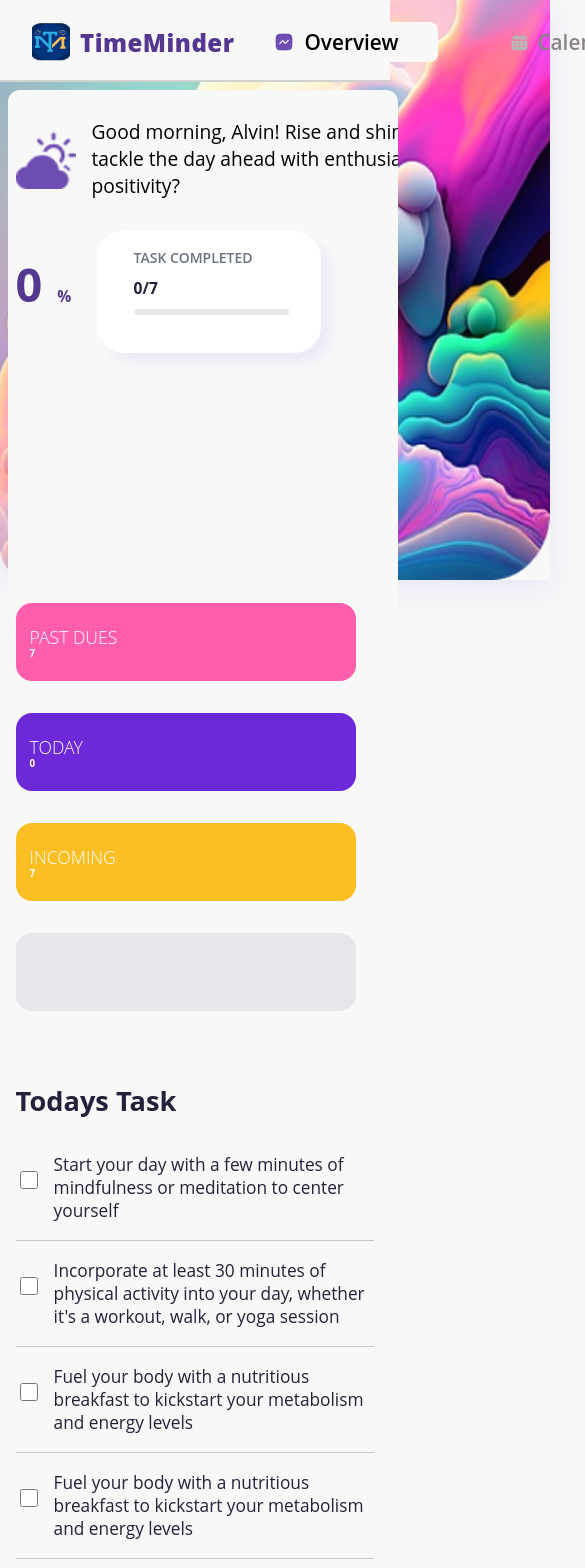
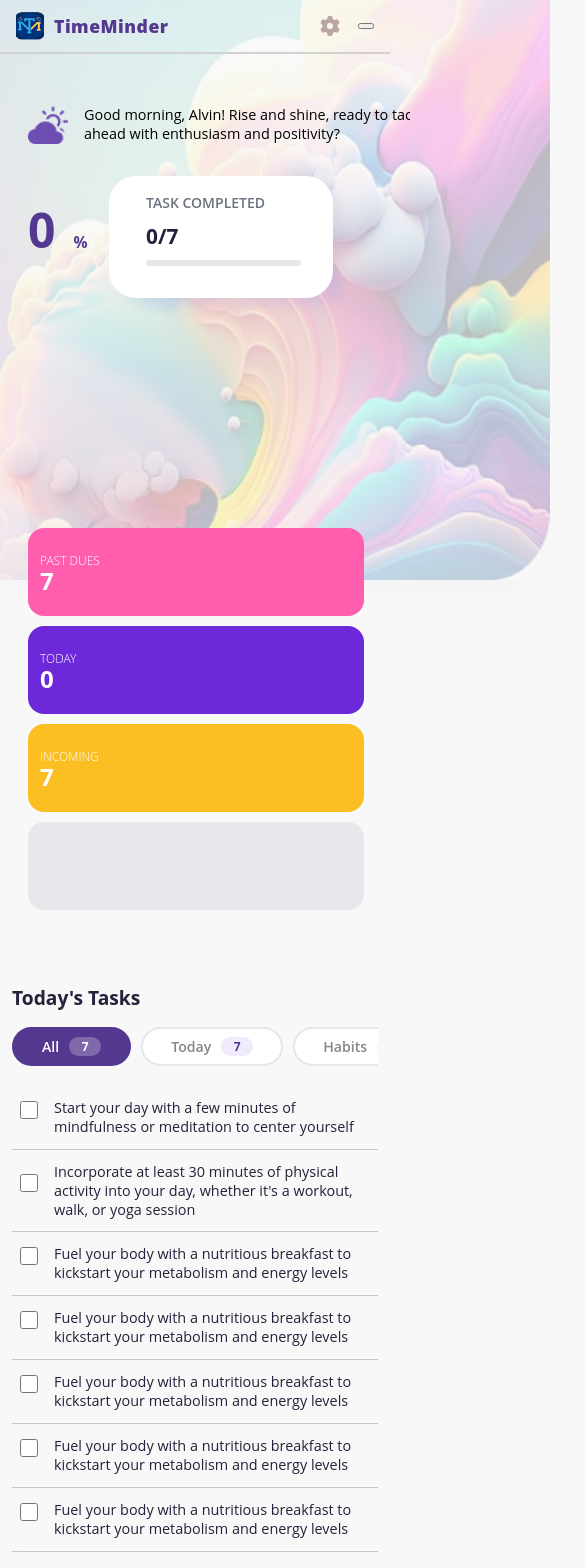
Before and after one commit to KYPanlilio/time-minder-front-end, a React (Vite) app in the folder TimeMinder/: page / in a window 390 px wide. Shown: the top 1568 px of the page, 585 px wide, since content can reach past the window. Built offline with nearby package versions, Linux system fonts and the light colour scheme.

Commit message:
task list tabs filtering fix

```diff
--- a/TimeMinder/src/App.css
+++ b/TimeMinder/src/App.css
@@ -14,6 +14,7 @@ body {
 #root::before {
   content: '';
   position: absolute;
+  filter: lighten(0.1);
   top: 0;
   left: 0;
   width: 550px;
@@ -21,12 +22,8 @@ body {
   background: url('./assets/wave.png') no-repeat left top;
   background-size: 550px 580px;
   z-index: 0;
-    border-top-left-radius: 32px;
-    border-bottom-left-radius: 32px;
+  border-bottom-right-radius: 36px;
   box-shadow: 0 8px 32px 0 rgba(99,102,241,0.12);
-    pointer-events: none;   /* this was already there, make sure it stays */
+  pointer-events: none;
+  filter: opacity(0.25);
 }
-
-#root {
-  min-height: 100vh;
-}
--- a/TimeMinder/src/App.jsx
+++ b/TimeMinder/src/App.jsx
@@ -3,7 +3,6 @@ import OverviewPage from './components/pages/OverviewPage';
 
 function App() {
   return <OverviewPage />;
-
-}
+  }
 
 export default App;
--- a/TimeMinder/src/components/pages/OverviewPage.jsx
+++ b/TimeMinder/src/components/pages/OverviewPage.jsx
@@ -23,6 +23,8 @@ const initialTasks = [
 const OverviewPage = () => {
     const [tasks, setTasks] = useState([]);
     const [selectedTaskIndex, setSelectedTaskIndex] = useState(null);
+    const [mobileMenuOpen, setMobileMenuOpen] = useState(false);
+    const [activeTab, setActiveTab] = useState('All');
 
     useEffect(() => {
         const savedTasks = localStorage.getItem('timeminderTasks');
@@ -37,6 +39,16 @@ const OverviewPage = () => {
             setTasks(initialTasks);
         }
     }, []);
+
+    useEffect(() => {
+        const handleClickOutside = (e) => {
+            if (mobileMenuOpen && !e.target.closest('.navbar') && !e.target.closest('.navbar-mobile-menu')) {
+                setMobileMenuOpen(false);
+            }
+        };
+        document.addEventListener('click', handleClickOutside);
+        return () => document.removeEventListener('click', handleClickOutside);
+    }, [mobileMenuOpen]);
 
     useEffect(() => {
         if (tasks.length > 0) {
@@ -88,6 +100,30 @@ const OverviewPage = () => {
         setTasks(prev => prev.filter((_, i) => i !== idx));
     };
 
+    const tabs = [
+        { label: 'All',    count: tasks.length },
+        { label: 'Today',  count: tasks.filter(t => !t.done).length },
+        { label: 'Habits', count: tasks.filter(t => t.type === 'Habit').length },
+        { label: 'Done',   count: tasks.filter(t => t.done).length },
+    ];
+
+    const filteredTasks = tasks
+        .map((t, idx) => ({ ...t, originalIdx: idx }))
+        .filter(t => {
+            if (activeTab === 'All')    return true;
+            if (activeTab === 'Today')  return !t.done;
+            if (activeTab === 'Habits') return t.type === 'Habit';
+            if (activeTab === 'Done')   return t.done;
+            return true;
+        });
+
+    const navLinks = [
+        { href: 'Overview', label: 'Overview', icon: overviewIcon, alt: 'Overview Icon', className: 'overview-logo', active: true },
+        { href: 'Calendar', label: 'Calendar', icon: calendarIcon, alt: 'Calendar Icon', className: 'calendar-logo' },
+        { href: 'Habits', label: 'Habits', icon: habitsIcon, alt: 'Habits Icon', className: 'habits-logo' },
+        { href: 'List', label: 'List', icon: listsIcon, alt: 'List Icon', className: 'list-logo' },
+    ];
+
     return (
         <div className="overview-root">
             <nav className="navbar">
@@ -95,27 +131,31 @@ const OverviewPage = () => {
                     <img src={timeMinderIcon} alt="TimeMinder Logo" className="navbar-logo" />
                     <span className="navbar-title">TimeMinder</span>
                 </div>
+
                 <div className="navbar-center">
-                    <a href="Overview" className="navbar-link navbar-link-active">
-                        <img src={overviewIcon} alt="Overview Icon" className="overview-logo" />
-                        <span role="img" aria-label="overview"></span> Overview
+                    {navLinks.map(link => (
+                        <a
+                            key={link.href}
+                            href={link.href}
+                            className={`navbar-link${link.active ? ' navbar-link-active' : ''}`}
+                        >
+                            <img src={link.icon} alt={link.alt} className={link.className} />
+                            {link.label}
                         </a>
-                    <a href="Calendar" className="navbar-link">
-                        <img src={calendarIcon} alt="Calendar Icon" className="calendar-logo" />
-                        <span role="img" aria-label="calendar"></span> Calendar
-                    </a>
-                    <a href="Habits" className="navbar-link">
-                        <img src={habitsIcon} alt="Habits Icon" className='habits-logo' />
-                        <span role="img" aria-label="habits"></span> Habits
-                    </a>
-                    <a href="List" className="navbar-link">
-                        <img src={listsIcon} alt="List Icon" className="list-logo" />
-                        <span role="img" aria-label="list"></span> List
-                    </a>
+                    ))}
                 </div>
+
                 <div className="navbar-right">
                     <img src={settingsIcon} alt="Settings Icon" className="settings-logo" />
-                    <span className="navbar-link" placeholder=""></span>
+                    <button
+                        className="navbar-hamburger"
+                        onClick={() => setMobileMenuOpen(prev => !prev)}
+                        aria-label="Toggle menu"
+                    >
+                        <span></span>
+                        <span></span>
+                        <span></span>
+                    </button>
                 </div>
             </nav>
             <div className="overview-content">
@@ -146,25 +186,44 @@ const OverviewPage = () => {
                     </div>
                 </div>
                 <div className="overview-center-panel">
-                    <h2>Todays Task</h2>
+                    <h2>Today's Tasks</h2>
+
+                    <div className="task-tab-bar">
+                        {tabs.map(tab => (
+                            <button
+                                key={tab.label}
+                                className={`task-tab${activeTab === tab.label ? ' task-tab-active' : ''}`}
+                                onClick={() => setActiveTab(tab.label)}
+                            >
+                                {tab.label}
+                                <span className="task-tab-count">{tab.count}</span>
+                            </button>
+                        ))}
+                    </div>
+
                     <ul className="overview-task-list">
-                        {tasks.map((task, idx) => (
+                        {filteredTasks.length === 0 ? (
+                            <li className="overview-task-empty">
+                                No tasks in this category yet.
+                            </li>
+                        ) : (
+                            filteredTasks.map(task => (
                                 <li
-                                key={idx}
+                                    key={task.originalIdx}
                                     className={task.done ? 'overview-task-done' : ''}
-                                onClick={() => openTaskModal(idx)}
-                                style={{ cursor: 'pointer' }}
+                                    onClick={() => openTaskModal(task.originalIdx)}
                                 >
                                     <input
                                         className="overview-task-checkbox"
                                         type="checkbox"
                                         checked={task.done}
-                                    onChange={() => toggleTask(idx)}
+                                        onChange={() => toggleTask(task.originalIdx)}
                                         onClick={(e) => e.stopPropagation()}
                                     />
                                     <span>{task.text}</span>
                                 </li>
-                        ))}
+                            ))
+                        )}
                     </ul>
                 </div>
                 <div className="overview-right-panel">
--- a/TimeMinder/src/css/OverviewPage.css
+++ b/TimeMinder/src/css/OverviewPage.css
@@ -18,7 +18,6 @@
 	display: flex;
 	align-items: center;
 	justify-content: space-between;
-	background: #F8F8F8;
 	padding: 22px 36px 18px 32px;
 	border-bottom: 2px solid #D1D1D1;
 	position: sticky;
@@ -57,7 +56,6 @@
 	gap: 4px;
 }
 .navbar-link-active, .navbar-link:hover {
-	background: #F8F8F8;
 	color: #000000;
 }
 .navbar-right {
@@ -79,7 +77,7 @@
 	display: inline-block;
 }
 
-/* .overview-left-panel {
+.overview-left-panel {
 	background: linear-gradient(135deg, #F8F8F8 60%, #F8F8F8 100%);
 	border-radius: 24px;
 	padding: 2px 2px 0 24px;
@@ -90,9 +88,9 @@
 	align-items: flex-start;
 	margin-right: 32px;
 	overflow: hidden;
-} */
+}
 
-.overview-left-panel {
+/* .overview-left-panel {
     position: relative;
     width: 100%;
     max-width: 500px;
@@ -105,7 +103,7 @@
     align-items: flex-start;
     margin-right: 32px;
     overflow: hidden;
-}
+} */
 
 .overview-bg {
     position: absolute;
@@ -142,8 +140,8 @@
 	margin-right: 2px;
 }
 .morning-logo {
-    width: 60px;
-    height: 60px;
+    width: 40px;
+    height: 40px;
     margin-right: 16px;
 }
 .overview-greeting-text {
@@ -171,7 +169,7 @@
 	font-weight: 700;
 	min-width: 24px;
 	min-height: 24px;
-	margin: 15px;
+	margin: 18px;
 }
 .overview-progress-bar-container {
 	background: #fff;
@@ -217,7 +215,7 @@
 	display: flex;
 	flex-wrap: wrap;
 	gap: 32px;
-	margin-top: 150px;
+	margin-top: 130px;
 }
 .overview-stats-box {
 	width: 10vw;
@@ -353,3 +351,242 @@
 		height: 50px;
 	}
 }
+
+/* Tab Filter Baar */
+.task-tab-bar {
+    display: flex;
+    gap: 10px;
+    margin-bottom: 16px;
+    flex-wrap: wrap;
+}
+
+.task-tab {
+    display: flex;
+    align-items: center;
+    gap: 10px;
+    padding: 8px 28px;
+    border-radius: 20px;
+    border: 2px solid #e5e7eb;
+    background: #fff;
+    color: #8A8484;
+    font-size: 0.88rem;
+    font-weight: 600;
+    cursor: pointer;
+    transition: all 0.2s;
+    font-family: 'Open Sans', sans-serif;
+}
+
+.task-tab:hover {
+    border-color: #54378F;
+    color: #54378F;
+    background: #f5f0ff;
+}
+
+.task-tab-active {
+    background: #54378F;
+    color: #fff;
+    border-color: #54378F;
+}
+
+.task-tab-active:hover {
+    background: #42278a;
+    color: #fff;
+}
+
+.task-tab-count {
+    background: rgba(255, 255, 255, 0.25);
+    color: inherit;
+    font-size: 0.75rem;
+    font-weight: 700;
+    padding: 1px 7px;
+    border-radius: 10px;
+    min-width: 18px;
+    text-align: center;
+}
+
+.task-tab:not(.task-tab-active) .task-tab-count {
+    background: #f0ebfc;
+    color: #54378F;
+}
+
+.overview-task-empty {
+    display: flex;
+    align-items: center;
+    justify-content: center;
+    padding: 40px 0;
+    color: #b0b0b0;
+    font-size: 0.95rem;
+    font-style: italic;
+    border-bottom: none !important;
+    cursor: default !important;
+}
+
+.overview-task-empty:hover {
+    background: transparent !important;
+}
+
+/* Tablet*/
+@media (max-width: 1024px) {
+	.navbar-center {
+		gap: 4px;
+	}
+
+	.navbar-link {
+		padding: 6px 12px;
+		font-size: 0.9rem;
+	}
+
+	.overview-content {
+		gap: 20px;
+		padding: 24px 20px;
+	}
+
+	.overview-left-panel {
+		width: 300px;
+		min-width: 260px;
+	}
+
+	.overview-right-panel {
+		width: 260px;
+		min-width: 240px;
+	}
+}
+
+/*Mobile*/
+@media (max-width: 768px) {
+	.navbar {
+		padding: 14px 20px;
+		flex-wrap: wrap;
+	}
+
+	.navbar-center {
+		display: none;
+	}
+
+	.navbar-hamburger {
+		display: flex;
+	}
+
+	.overview-content {
+		flex-direction: column;
+		padding: 20px 16px;
+		gap: 20px;
+	}
+
+	.overview-left-panel {
+		width: 100%;
+		min-width: 0;
+		flex-shrink: unset;
+	}
+
+	.overview-progress {
+		flex-wrap: nowrap;
+	}
+
+	.overview-progress-percent {
+		font-size: 3.5rem;
+	}
+
+	.overview-stats-boxes {
+		grid-template-columns: 1fr 1fr;
+	}
+
+	.overview-center-panel {
+		padding: 0;
+	}
+
+	.task-tab-bar {
+		flex-wrap: nowrap;
+		overflow-x: auto;
+		-webkit-overflow-scrolling: touch;
+		scrollbar-width: none;
+		padding-bottom: 4px;
+	}
+
+	.task-tab-bar::-webkit-scrollbar {
+		display: none;
+	}
+
+	.task-tab {
+		flex-shrink: 0;
+	}
+
+	.overview-right-panel {
+		width: 100%;
+		min-width: 0;
+		flex-shrink: unset;
+		padding: 24px 20px;
+	}
+}
+
+/*Small Mobile*/
+@media (max-width: 480px) {
+	.navbar {
+		padding: 12px 16px;
+	}
+
+	.navbar-title {
+		font-size: 1.1rem;
+	}
+
+	.navbar-logo {
+		width: 28px;
+		height: 28px;
+	}
+
+	.overview-content {
+		padding: 16px 12px;
+		gap: 16px;
+	}
+
+	.overview-left-panel {
+		border-radius: 16px;
+		padding: 18px 16px;
+	}
+
+	.overview-greeting-text {
+		font-size: 0.9rem;
+	}
+
+	.morning-logo {
+		width: 40px;
+		height: 40px;
+	}
+
+	.overview-progress-percent {
+		font-size: 3rem;
+	}
+
+	.overview-progress-bar-value {
+		font-size: 1.3rem;
+	}
+
+	.overview-stats-boxes {
+		grid-template-columns: 1fr 1fr;
+		gap: 10px;
+	}
+
+	.overview-stats-box {
+		min-height: 64px;
+		padding: 12px;
+		font-size: 0.75rem;
+	}
+
+	.overview-stats-box span {
+		font-size: 1.5rem;
+	}
+
+	.overview-center-panel h2 {
+		font-size: 1.2rem;
+	}
+
+	.overview-task-list li {
+		font-size: 0.9rem;
+		padding: 12px 4px 12px 4px;
+	}
+
+	.overview-right-panel {
+		border-radius: 16px;
+		padding: 20px 16px;
+	}
+}
```
Lines whose indentation alone changed are shown as unchanged.
